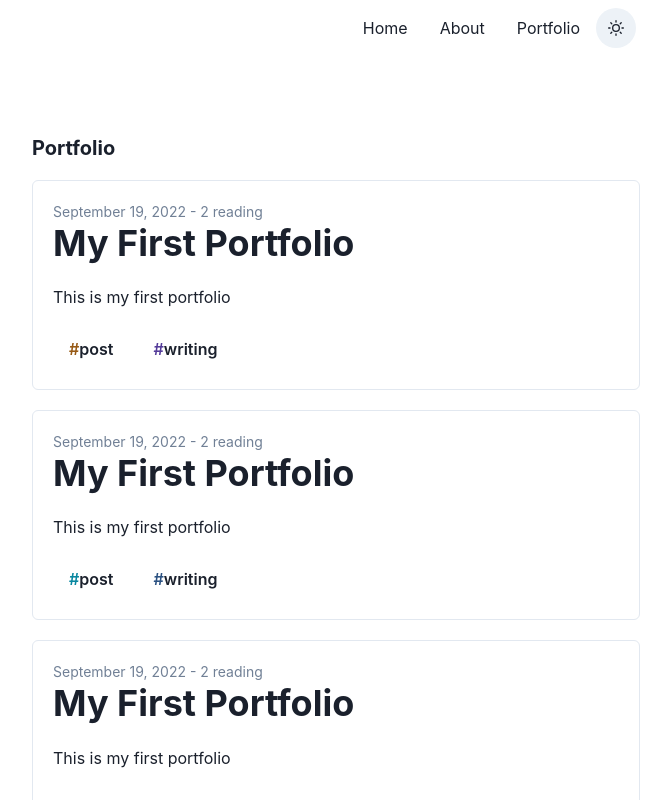
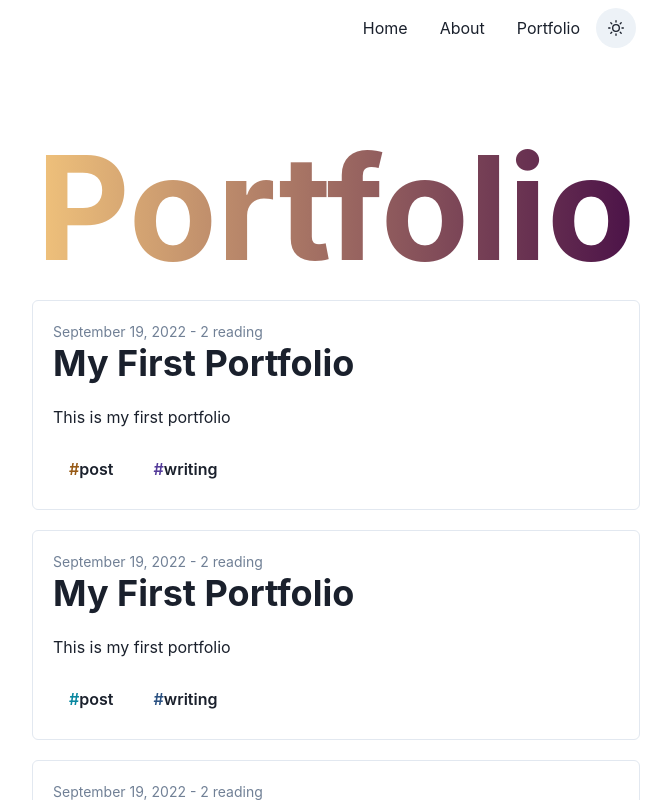
Before and after one commit to bellapd/bellapd-v1, a Next.js app: page /portfolio in a window 1280 px wide. Shown: the top 800 px of the page, without its empty margins (304-975 px from the left). Built offline with nearby package versions, Linux system fonts and the light colour scheme; a small style sheet from the web is missing.

Commit message:
feat: change heading style

```diff
--- a/pages/portfolio.tsx
+++ b/pages/portfolio.tsx
@@ -3,13 +3,28 @@ import path from 'path'
 import matter from 'gray-matter'
 import Layout from '../components/Layout'
 import Posts from './../components/Posts'
-import { Heading } from '@chakra-ui/react'
+import { Heading, Box, Stack } from '@chakra-ui/react'
 import type { IPost } from '../types/post.type'
 
 export default function Portfolio({ portfolios }: { portfolios: IPost[] }): JSX.Element {
     return (
-        <Layout>
-            <Heading as="h2" size="md" mb={3}>Portfolio</Heading>
+        <Layout >
+            <Stack align="Center">
+            <Heading size='3xl' fontSize='9rem' >
+                    <Box
+                    as='span'
+                    bgGradient='linear-gradient(90deg,#f0c27b, #4b1248)'
+                    bgClip='text'
+                    // _hover={{
+                    //     outlineColor: '#ffff',
+                    //     boxShadow: 'outline',
+                    //     borderColor: 'gray.300',
+                    // }}
+                    >
+                    Portfolio
+                    </Box>
+                </Heading>
+            </Stack>
             <Posts posts={portfolios} />
         </Layout>
     )
```
